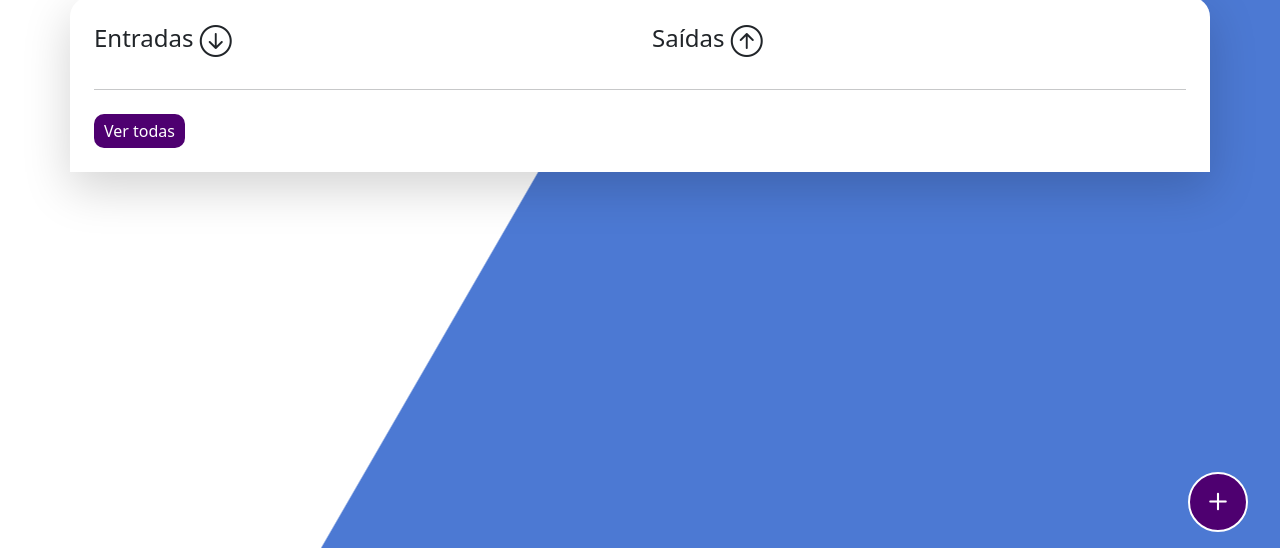
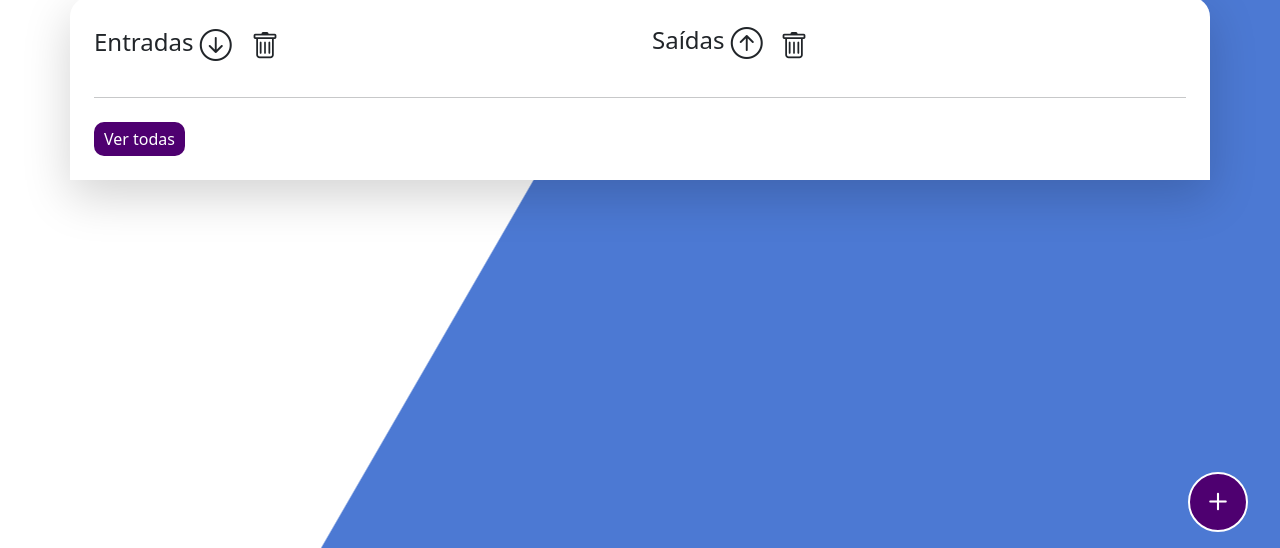
Before and after one commit to marcelodfreitas/PROJETO-NIKEL, a plain HTML site: page public/home.html in a window 1280 px wide. Shown: the part 252-800 px from the top of the page. Drawn offline with nearby package versions, Linux system fonts and the light colour scheme; sample sign-in values are in the browser's storage.

Commit message:
Alteraçoes

```diff
--- a/public/home.html
+++ b/public/home.html
@@ -67,13 +67,15 @@
                 <div class="col-12 info shadow-lg">
                     <div class="container">
                         <div class="row ">
-                            <div class="col-6">
+                            <div class="col-6 d-flex justify-content-start">
                                 <span class="fs-4">Entradas
-                                    <i class="bi bi-arrow-down-circle fs-2 align-middle"></i></span>
+                                <i class="bi bi-arrow-down-circle fs-2 align-middle"></i>
+                                <button class="btn" type="button"><i class="bi-trash fs-3 align-middle" id="lixo"></i></span></button>
                             </div>
-                            <div class="col-6">
+                            <div class="col-6 justify-content-around">
                                 <span class="fs-4">Saídas
                                     <i class="bi bi-arrow-up-circle fs-2 align-middle"></i></span>
+                                    <button class="btn" type="button"><span><i class=" bi bi-trash fs-3 align-middle" id="lixo"></i></span></button>
                             </div>
                             <div class="col-12 my-2">
                                 <hr>
```
Also changed, not shown: public/js/home.js (+7 -4 lines), public/js/index.js (+13 -13 lines), public/js/transactions.js (+9 -6 lines), public/transactions.html (+3 -3 lines).
